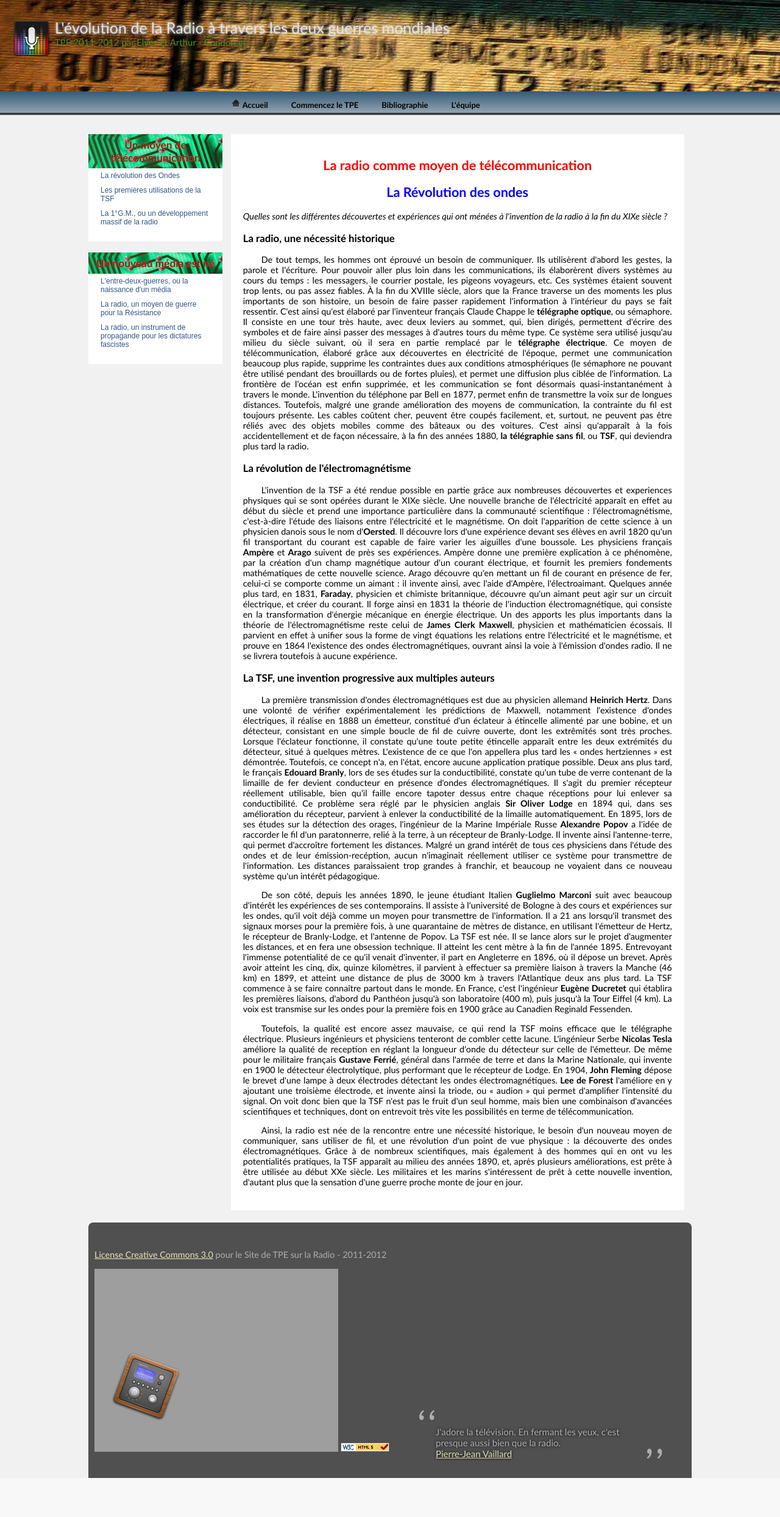
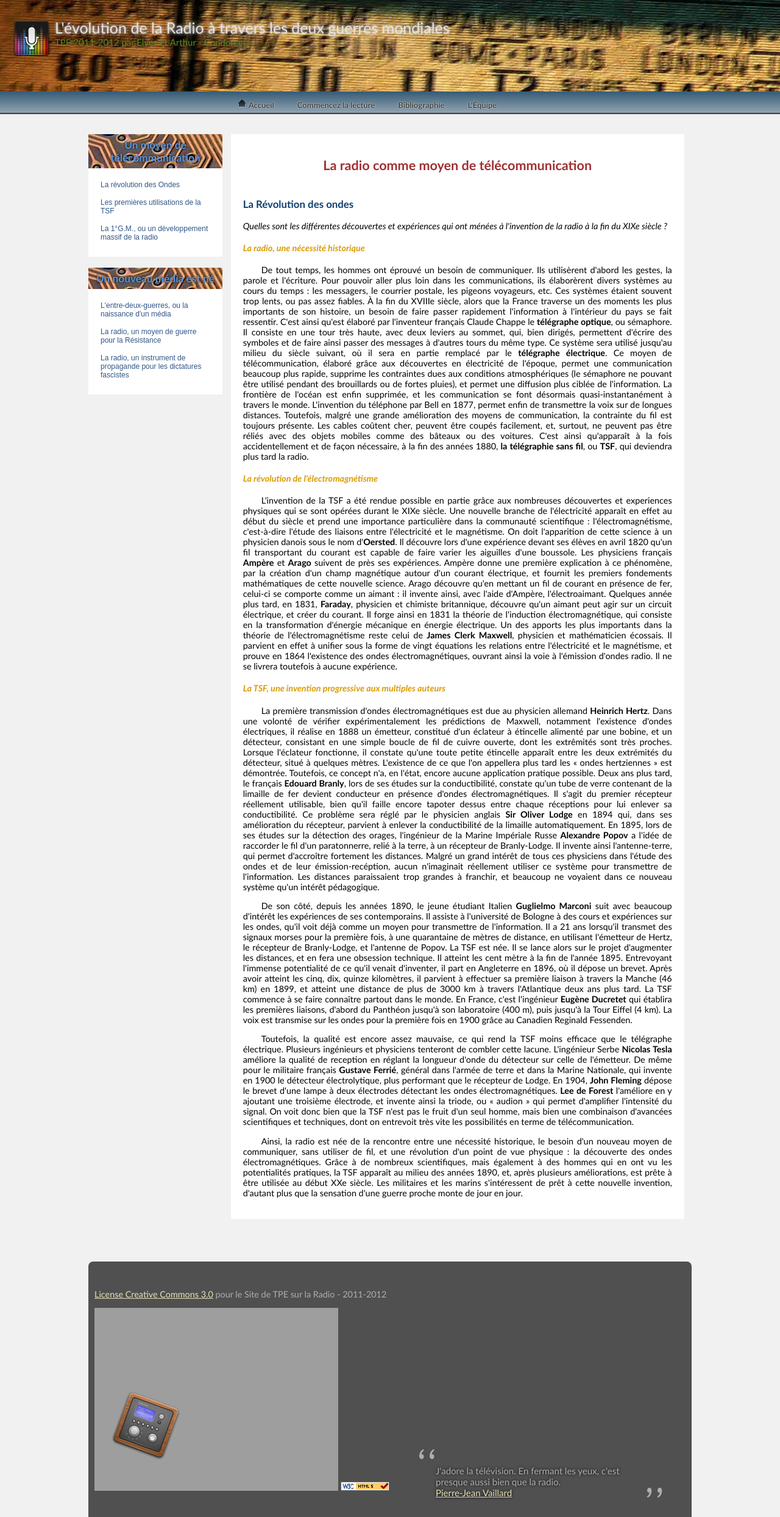
Before and after one commit to tpe-radio/Site-TPE, a PHP site: page /revolution_ondes.php in a window 1280 px wide. Shown: the whole page at 61% size. Before the commit the page ends 2424 px from the top, so only its background shows below. Run offline with PHP 8.4, Linux system fonts and the light colour scheme; grey boxes are pictures that could not be loaded.

Commit message:
Revue du code, rectification des erreurs in CSS AND revue du style

```diff
--- a/includes/menus/nav_onglets.php
+++ b/includes/menus/nav_onglets.php
@@ -2,9 +2,9 @@
 
                 <ul id="onglets">
                                 <li><a href="index.php"><img src="images/home.png" alt="icone_accueil"/> Accueil</a></li>
-                                <li><a href="#">Commencez le TPE</a></li>
+                                <li><a href="#">Commencez la lecture</a></li>
                                 <li><a href="bibliographie.php">Bibliographie</a></li>
-                                <li><a href="lequipe.php">L'équipe</a></li>
+                                <li><a href="lequipe.php">L'Équipe</a></li>
                 </ul>
 
 </nav>
--- a/revolution_ondes.php
+++ b/revolution_ondes.php
@@ -30,11 +30,11 @@
 		<section id="contenu">
 			<h1>La radio comme moyen de télécommunication</h1>
 
-			<h2>La Révolution des ondes</h2>
+			<h3>La Révolution des ondes</h3>
 
 				<p class="problematique">Quelles sont les différentes découvertes et expériences qui ont ménées à l'invention de la radio à la fin du XIXe siècle ?</p>
 
-				<h3>La radio, une nécessité historique</h3>
+				<h4>La radio, une nécessité historique</h4>
 
 				<p class="paragraphe">
 					De tout temps, les hommes ont éprouvé un besoin de communiquer.
@@ -52,7 +52,7 @@
 					C'est ainsi qu'apparaît à la fois accidentellement et de façon nécessaire, à la fin des années 1880, <strong>la télégraphie sans fil</strong>, ou <strong>TSF</strong>, qui deviendra plus tard la radio.
 				</p>
 
-				<h3>La révolution de l'électromagnétisme</h3>
+				<h4>La révolution de l'électromagnétisme</h4>
 
 				<p class="paragraphe">
 					L'invention de la TSF a été rendue possible en partie grâce aux nombreuses découvertes et experiences physiques qui se sont opérées durant le XIXe siècle.
@@ -69,7 +69,7 @@
 					Il ne se livrera toutefois à aucune expérience.
 				</p>
 
-				<h3>La TSF, une invention progressive aux multiples auteurs</h3>
+				<h4>La TSF, une invention progressive aux multiples auteurs</h4>
 
 				<p class="paragraphe">
 					La première transmission d'ondes électromagnétiques est due au physicien allemand <strong>Heinrich Hertz</strong>.
@@ -115,8 +115,9 @@
 					Grâce à de nombreux scientifiques, mais également à des hommes qui en ont vu les potentialités pratiques, la TSF apparaît au milieu des années 1890, et, après plusieurs améliorations, est prête à être utilisée au début XXe siècle.
 					Les militaires et les marins s'intéressent de prêt à cette nouvelle invention, d'autant plus que la sensation d'une guerre proche monte de jour en jour.
 				</p>
-			<h2>
 		</section>
+
+		</div>
 
                 <?php include("includes/footer/footer.php"); ?>
 
--- a/style.css
+++ b/style.css
@@ -4,33 +4,6 @@ body
     margin : auto;
     min-width : 1009px;
     font: 90% "Trebuchet MS",Verdana,"Lucida Grande",Tahoma,Helvetica,Sans-Serif;
-}
-
-/*||||||||||||||||||||||||||||||||||||||||||||||||||||||||- Titres -||||||||||||||||||||||||||||||||||||||||||||||||||||||||||||||||||||||||*/
-
-h1
-{
-	text-align: center;
-	color: red; /* Temporaire, je te laisse le soin de la choisir et de la mettre en hexa */
-}
-
-h2
-{
-	text-align: center;
-	color: blue; /* De même */
-}
-
-/*||||||||||||||||||||||||||||||||||||||||||||||||||||||||- Mise en forme -|||||||||||||||||||||||||||||||||||||||||||||||||||||||||||||||*/
-
-.problematique
-{
-	font-style: italic;
-}
-
-.paragraphe
-{
-	text-indent: 30px;
-	text-align: justify;
 }
 
 /*||||||||||||||||||||||||||||||||||||||||||||||||||||||||- Banniere du site -|||||||||||||||||||||||||||||||||||||||||||||||||||||||||||||*/
@@ -43,7 +16,8 @@ header
     width : 100%;
     min-width : 1009px;
 }
-div.header_text{
+div.header_text
+{
     background : url("images/fond/header_title.png") no-repeat;
     padding-left : 70px;
     height : 70px;
@@ -51,16 +25,19 @@ div.header_text{
     top : 30px;
     left : 20px;
 }
-header p{
+header p
+{
     margin : 0;
     padding : 0;
 }
-#header_title{
+#header_title
+{
     color : #e3e3e3;
     font-size : 25px;
     text-shadow : 0 0 5px #fff;
 }
-#header_subtitle{
+#header_subtitle
+{
     color : #588f23;
     font-size : 15px;
     text-shadow : 0 0 5px #000;
@@ -68,8 +45,9 @@ header p{
 
 /*||||||||||||||||||||||||||||||||||||||||||||||||||||||||||||||||||- Onglets -||||||||||||||||||||||||||||||||||||||||||||||||||||||||||||||||||||||||||*/
 
-#nav_onglets{
-    background-image : url("images/fond/nav_onglets1.png");
+#nav_onglets
+{
+    background-image : url("images/fond/nav_onglets.png");
     height : 40px;
     margin-bottom : 30px;
     min-width : 1009px;
@@ -82,7 +60,7 @@ header p{
     text-align : center;
     height : 20px;
     min-height : 20px;
-    width : 600px;
+    width : 580px;
     margin : auto;
     padding-top : 9px;
     padding-bottom : 9px;
@@ -99,21 +77,21 @@ header p{
 #onglets a
 {
     padding : 4px;
-    color : #000;
+    color : #3f3f3f;
     text-decoration : none;
     line-height : 200%;
-    /*font-variant : small-caps;*/
+    text-shadow : #fff 0px 0px 2px;
 }
 #onglets a:hover
 {
     color : #B3D53C;
-    /*border-bottom : 3px solid #0c5500;*/
-    /*text-shadow : #fff 0px 0px 5px;*/
+    text-shadow : #fff 0px 0px 5px;
 }
 
 /*|||||||||||||||||||||||||||||||||||||||||||||||- Contenant du Menu de Gauche, et du Contenu de la Page -|||||||||||||||||||||||||||||||||||||||||||||||*/
 
-#corps{
+#corps
+{
     width : 990px;
     min-width : 990px;
     margin : auto;
@@ -122,13 +100,15 @@ header p{
 
 /*||||||||||||||||||||||||||||||||||||||||||||||||||||||||- Menu de Gauche de la Page -||||||||||||||||||||||||||||||||||||||||||||||||||||||||||||||||||*/
 
-#menu_gauche{
+#menu_gauche
+{
     display: inline-block;
     vertical-align: top;
     margin-right: 10px;
 }
-p.navg_title{
-    background-image : url("images/fond/navg_title1.png");
+p.navg_title
+{
+    background-image : url("images/fond/navg_title.png");
     margin : 0;
     padding : 5px;
     padding-top : 7px;
@@ -136,29 +116,38 @@ p.navg_title{
     text-align : center;
     font-size : 120%;
     font-weight : bold;
-    color: #931f00;
-    text-shadow : 0px 0px 1px #abc;
+    color: #5d97de;
+    text-shadow : 0px 0px 3px #000;
 }
-nav.nav_gauche{
+nav.nav_gauche
+{
     width : 220px;
     margin-bottom : 18px;
     border-image: url("images/fond/menu_gauche.png") 3 stretch;
     -moz-border-image: url("images/fond/menu_gauche.png") 3 stretch;
     -webkit-border-image: url("images/fond/menu_gauche.png") 3 stretch;
 }
-#menu_gauche ul /*Permet de ne pas indenter les listes du premier degré */{
+#menu_gauche ul /*Permet de ne pas indenter les listes du premier degré */
+{
     list-style-type : none;
     margin-left : 0;
     padding-left : 0;
 }
-.navigation{
+.navigation
+{
     margin: 0;
     padding: 0;
+    padding-top : 10px;
     list-style: none;
     font: 10px Arial, Trebuchet MS;
     padding-bottom : 20px;
 }
-.navigation a {
+.navigation li
+{
+    padding-top : 5px;
+}
+.navigation a
+{
     display : block;
     padding-bottom : 5px;
     padding-top : 5px;
@@ -168,46 +157,15 @@ nav.nav_gauche{
     color : /*#5689cf; */ #305587;
     font-size : 12px;
 }
-.navigation a:hover, .navigation span:hover{
-    color : #5ba035;
-}
-.navigation li.toggleSubMenu{
-    background-image : url("/images/fleche-droite-petit.png");
-    background-position : 210px 15px;
-    background-repeat : no-repeat;
-    padding-top : 5px;
-}
-.navigation li.toggleSubMenua{
-    background : none;
-    padding-top : 5px;
-}
-.navigation li.open{
-    background : url("/images/fleche-bas-petit.png") no-repeat 210px 15px;
-}
-.navigation li.open a{
-    color : #5ba035;
-}
-.navigation li.open ul.subMenu{
-    border-top : 1px solid #878787;
-}
-.navigation li img{
-    foat : left;
-}
-.navigation ul.subMenu{
-    background-color : #517cb1;
-    font: 10px Trebuchet MS, sans-serif;
-}
-.navigation ul.subMenu a{
-    color : #f1f1f1;
-    font-style : italic;
-}
-.navigation ul.subMenu a:hover{
+.navigation a:hover
+{
     color : #d99b08;
 }
 
 /*||||||||||||||||||||||||||||||||||||||||||||||||||||||||- Contenant des données de la Page -|||||||||||||||||||||||||||||||||||||||||||||||||||||||||||*/
 
-section{
+section
+{
     display : inline-block;
     vertical-align : top;
     padding : 20px;
@@ -220,14 +178,54 @@ section{
     z-index : -1;
 }
 
+/*||||||||||||||||||||||||||||||||||||||||||||||||||||||||||||||||- Titres -|||||||||||||||||||||||||||||||||||||||||||||||||||||||||||||||||||||||||||||*/
+
+h1
+{
+    text-align: center;
+    color: #a03032;
+    margin-bottom : 40px;
+}
+h3
+{
+    color: #0f3f70;
+    /*font-size : 20px;*/
+}
+h4
+{
+    color : #d99b08;
+    font-style : italic;
+}
+
+/*|||||||||||||||||||||||||||||||||||||||||||||||||||||||||||||||||- Mise en forme -|||||||||||||||||||||||||||||||||||||||||||||||||||||||||||||||||||||*/
+
+.problematique
+{
+    font-style: italic;
+}
+.paragraphe
+{
+    text-indent: 30px;
+    text-align: justify;
+}
+section ul li
+{
+    list-style-type : none;
+}
+section ol li
+{
+    list-style-type : decimal;
+}
+
 /*|||||||||||||||||||||||||||||||||||||||||||||||||||||||||||||||- Footer, droits ... -|||||||||||||||||||||||||||||||||||||||||||||||||||||||||||||||||*/
 
-footer{
+footer
+{
     margin : auto;
     width : 970px;
     min-width : 970px;
     background-color : #505050;
-    margin-top : 20px;
+    margin-top : 70px;
     padding : 10px;
     padding-top : 30px;
     padding-bottom : 40px;
@@ -241,19 +239,23 @@ footer{
     position : relative;
     z-index : 1;
 }
-footer a{
+footer a
+{
     color : #e7e1b6;
     font-style : bold;
 }
-footer a:hover{
+footer a:hover
+{
     color : #d99b08;
 }
-div.radiof{
+div.radiof
+{
     position : absolute;
     left : -70px;
     bottom : 100px;
 }
-div.radiof img{
+div.radiof img
+{
     -moz-transform: translate(100px) rotate(20deg);
     -moz-transform-origin: 60% 100%;
     -webkit-transform: translate(100px) rotate(20deg);
@@ -261,7 +263,8 @@ div.radiof img{
     transform: translate(100px) rotate(20deg);
     transform-origin: 60% 100%;
 }
-footer blockquote{
+footer blockquote
+{
     background-image : url("images/fond/footer_bq.png");
     background-position : 0px 5px;
     background-repeat : no-repeat;
```
Also changed, not shown: includes/menus/nav_gauche.php (+1 -36 lines), index.php (+7 -2 lines), images/fond/nav_onglets.png, images/fond/nav_onglets1.png (deleted), images/fond/navg_title.png, images/fond/navg_title1.png (deleted).
